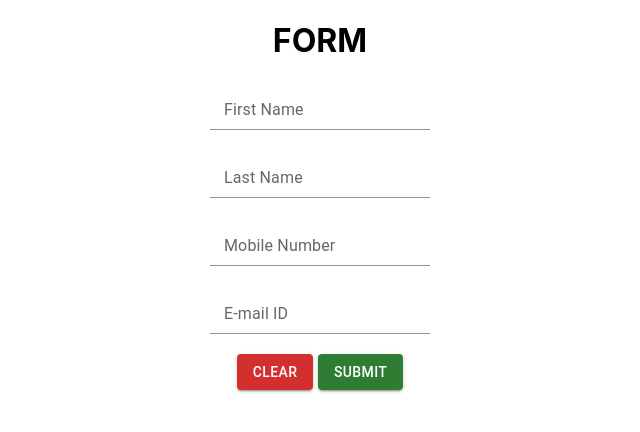
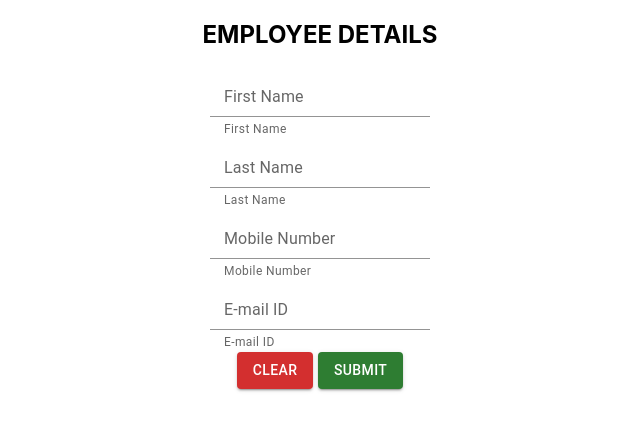
Before and after one commit to AaishaJameela/crud-Application-using-React, a React (Create React App) app: page / in a window 1280 px wide. Shown: the top 432 px of the page, without its empty margins (320-960 px from the left). Built offline with nearby package versions, Linux system fonts and the light colour scheme.

Commit message:
Changes to be committed: 	modified:   package-lock.json 	modified:   package.json 	modified:   src/App.js 	new file:   src/components/form.js 	new file:   src/components/table.js 	new file:   src/data.json 	modified:   src/index.js

```diff
--- a/package.json
+++ b/package.json
@@ -10,6 +10,7 @@
     "@testing-library/jest-dom": "^5.16.5",
     "@testing-library/react": "^13.4.0",
     "@testing-library/user-event": "^13.5.0",
+    "axios": "^0.27.2",
     "formik": "^2.2.9",
     "hooks": "^0.3.2",
     "react": "^18.2.0",
@@ -17,6 +18,8 @@
     "react-icons": "^4.4.0",
     "react-router-dom": "^6.3.0",
     "react-scripts": "5.0.1",
+    "semantic-ui-css": "^2.4.1",
+    "semantic-ui-react": "^2.1.3",
     "styled-components": "^5.3.5",
     "web-vitals": "^2.1.4"
   },
--- a/src/App.js
+++ b/src/App.js
@@ -1,45 +1,20 @@
-//import { useState } from "react";
-import { FormControl, Input, InputLabel, Button } from "@mui/material";
+import EmployeeDetails from "./components/form.js";
+import TAble from "./components/table.js";
+import { Routes, Route } from "react-router-dom";
 
 function App() {
   return (
-    <div className="App">
+    <div className="main">
       <center>
-        <h1>FORM</h1>
-        <FormControl>
-          <InputLabel htmlFor="my-input">First Name</InputLabel>
-          <Input id="my-input" aria-describedby="my-helper-text" />
-        </FormControl>
-        <br />
-        <br />
-        <FormControl>
-          <InputLabel htmlFor="my-input">Last Name</InputLabel>
-          <Input id="my-input" aria-describedby="my-helper-text" />
-        </FormControl>
-        <br />
-        <br />
-        <FormControl>
-          <InputLabel htmlFor="my-input">Mobile Number</InputLabel>
-          <Input id="my-input" aria-describedby="my-helper-text" />
-        </FormControl>
-        <br />
-        <br />
-        <FormControl>
-          <InputLabel htmlFor="my-input">E-mail ID</InputLabel>
-          <Input id="my-input" aria-describedby="my-helper-text" />
-        </FormControl>
-        <br />
-        <br />
-        <Button variant="contained" color="error">
-          Clear
-        </Button>
-        &nbsp;
-        <Button variant="contained" color="success">
-          Submit
-        </Button>
+        <h2 className="main-header">EMPLOYEE DETAILS</h2>
       </center>
+      <div>
+        <Routes>
+          <Route path="/" element={<EmployeeDetails />} />
+          <Route path="table" element={<TAble />} />
+        </Routes>
+      </div>
     </div>
   );
 }
-
 export default App;
--- /dev/null
+++ b/src/components/form.js
@@ -0,0 +1,84 @@
+import { useState } from "react";
+import axios from "axios";
+import {
+  FormControl,
+  InputLabel,
+  Input,
+  FormHelperText,
+  Button,
+  Link,
+} from "@mui/material";
+
+const EmployeeDetails = () => {
+  const [firstName, setFirstName] = useState("");
+  const [lastName, setLastName] = useState("");
+  const [mobileNumber, setMobileNumber] = useState("");
+  const [emailID, setEmailID] = useState("");
+  const postData = () => {
+    axios.post(`https://60fbca4591156a0017b4c8a7.mockapi.io/fakeData`, {
+      firstName,
+      lastName,
+      mobileNumber,
+      emailID,
+    });
+  };
+  return (
+    <center>
+      <FormControl>
+        <InputLabel htmlFor="my-input">First Name</InputLabel>
+        <Input
+          id="my-input"
+          aria-describedby="my-helper-text"
+          onChange={(e) => setFirstName(e.target.value)}
+          value={firstName}
+        />
+        <FormHelperText id="my-helper-text">First Name</FormHelperText>
+      </FormControl>
+      <br />
+      <FormControl>
+        <InputLabel htmlFor="my-input">Last Name</InputLabel>
+        <Input
+          id="my-input"
+          aria-describedby="my-helper-text"
+          onChange={(e) => setLastName(e.target.value)}
+          value={lastName}
+        />
+        <FormHelperText id="my-helper-text">Last Name</FormHelperText>
+      </FormControl>{" "}
+      <br />
+      <FormControl>
+        <InputLabel htmlFor="my-input">Mobile Number</InputLabel>
+        <Input
+          id="my-input"
+          aria-describedby="my-helper-text"
+          onChange={(e) => setMobileNumber(e.target.value)}
+          value={mobileNumber}
+        />
+        <FormHelperText id="my-helper-text">Mobile Number</FormHelperText>
+      </FormControl>{" "}
+      <br />
+      <FormControl>
+        <InputLabel htmlFor="my-input">E-mail ID</InputLabel>
+        <Input
+          id="my-input"
+          aria-describedby="my-helper-text"
+          onChange={(e) => setEmailID(e.target.value)}
+          value={emailID}
+        />
+        <FormHelperText id="my-helper-text">E-mail ID</FormHelperText>
+      </FormControl>
+      <br />
+      <Button variant="contained" color="error">
+        Clear
+      </Button>
+      &nbsp;
+      <Link href="table" underline="none">
+        <Button variant="contained" color="success" onClick={postData}>
+          Submit
+        </Button>
+      </Link>
+    </center>
+  );
+};
+
+export default EmployeeDetails;
--- /dev/null
+++ b/src/components/table.js
@@ -0,0 +1,69 @@
+import { useEffect, useState } from "react";
+import {
+  Table,
+  TableBody,
+  TableCell,
+  TableContainer,
+  TableHead,
+  TableRow,
+  Button,
+} from "@mui/material";
+import axios from "axios";
+
+export default function TAble() {
+  const [APIData, setAPIData] = useState([]);
+  useEffect(() => {
+    axios
+      .get(`https://60fbca4591156a0017b4c8a7.mockapi.io/fakeData`)
+      .then((response) => {
+        setAPIData(response.data);
+      });
+  }, []);
+  const getData = () => {
+    axios
+      .get(`https://60fbca4591156a0017b4c8a7.mockapi.io/fakeData`)
+      .then((getData) => {
+        setAPIData(getData.data);
+      });
+  };
+  const onDelete = (id) => {
+    axios
+      .delete(`https://60fbca4591156a0017b4c8a7.mockapi.io/fakeData${id}`)
+      .then(() => {
+        getData();
+      });
+  };
+
+  return (
+    <TableContainer>
+      <Table>
+        <TableHead>
+          <TableRow>
+            <TableCell>E_ID</TableCell>
+            <TableCell align="right">E_FirstName</TableCell>
+            <TableCell align="right">E_LastName &nbsp;</TableCell>
+            <TableCell align="right">E_Mobile Number &nbsp;</TableCell>
+            <TableCell align="right">E_Email ID &nbsp;</TableCell>
+          </TableRow>
+        </TableHead>
+        <TableBody>
+          {APIData.map((data) => {
+            <TableRow key={data.id}></TableRow>;
+            return (
+              <TableRow>
+                <TableCell align="right">{data.id}</TableCell>
+                <TableCell align="right">{data.firstName}</TableCell>
+                <TableCell align="right">{data.lastName}</TableCell>
+                <TableCell align="right">{data.mobileNumber}</TableCell>
+                <TableCell align="right">{data.emailID}</TableCell>
+                <TableCell>
+                  <Button onClick={() => onDelete(data.id)}>Delete</Button>
+                </TableCell>
+              </TableRow>
+            );
+          })}
+        </TableBody>
+      </Table>
+    </TableContainer>
+  );
+}
--- a/src/index.js
+++ b/src/index.js
@@ -7,11 +7,9 @@ import { BrowserRouter } from "react-router-dom";
 
 const root = ReactDOM.createRoot(document.getElementById("root"));
 root.render(
-  <React.StrictMode>
-    <BrowserRouter>
-      <App />
-    </BrowserRouter>
-  </React.StrictMode>
+  <BrowserRouter>
+    <App />
+  </BrowserRouter>
 );
 
 // If you want to start measuring performance in your app, pass a function
```
Also changed, not shown: src/data.json (added, +9 -0 lines), src/components/navbar.js (added), 1 other file (tests, documents, lock files or other folders).
